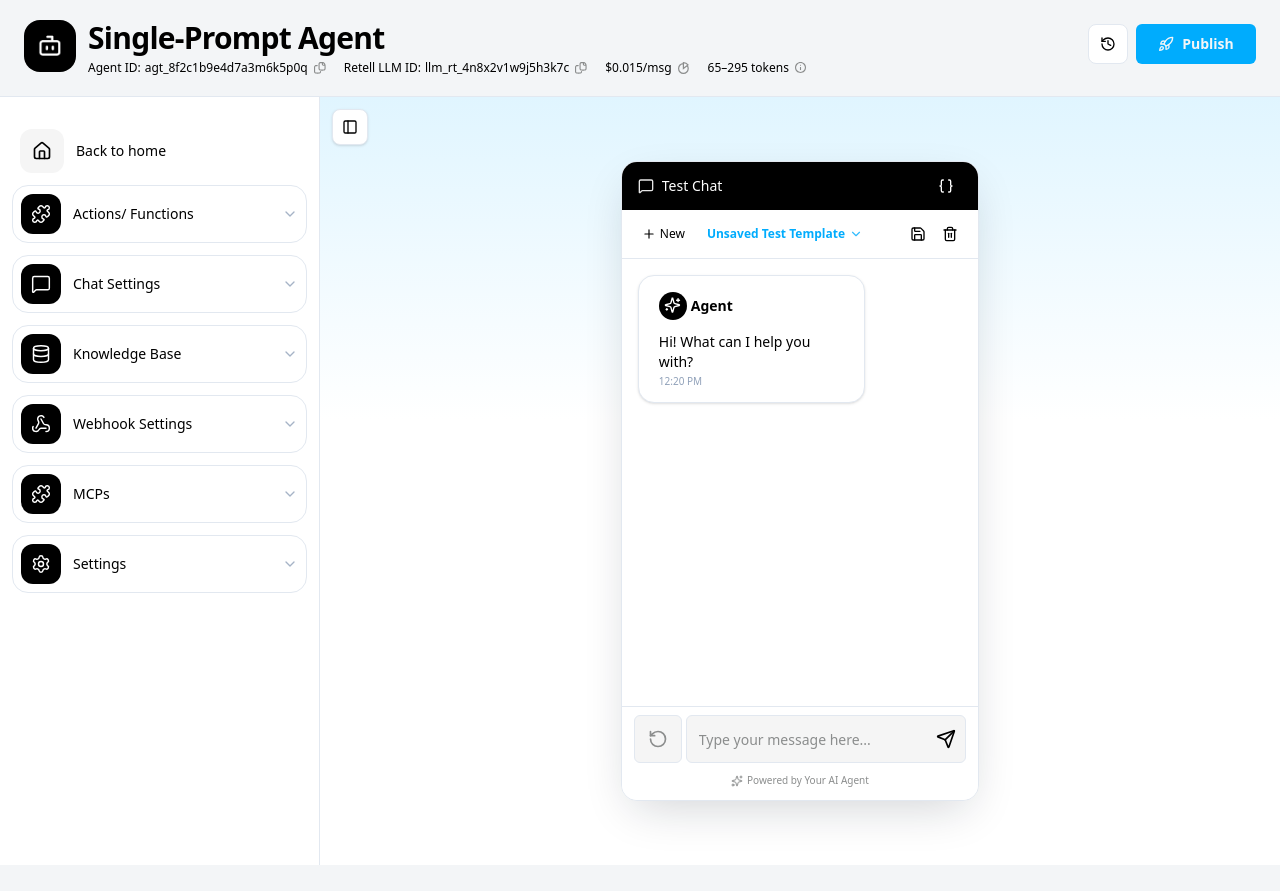
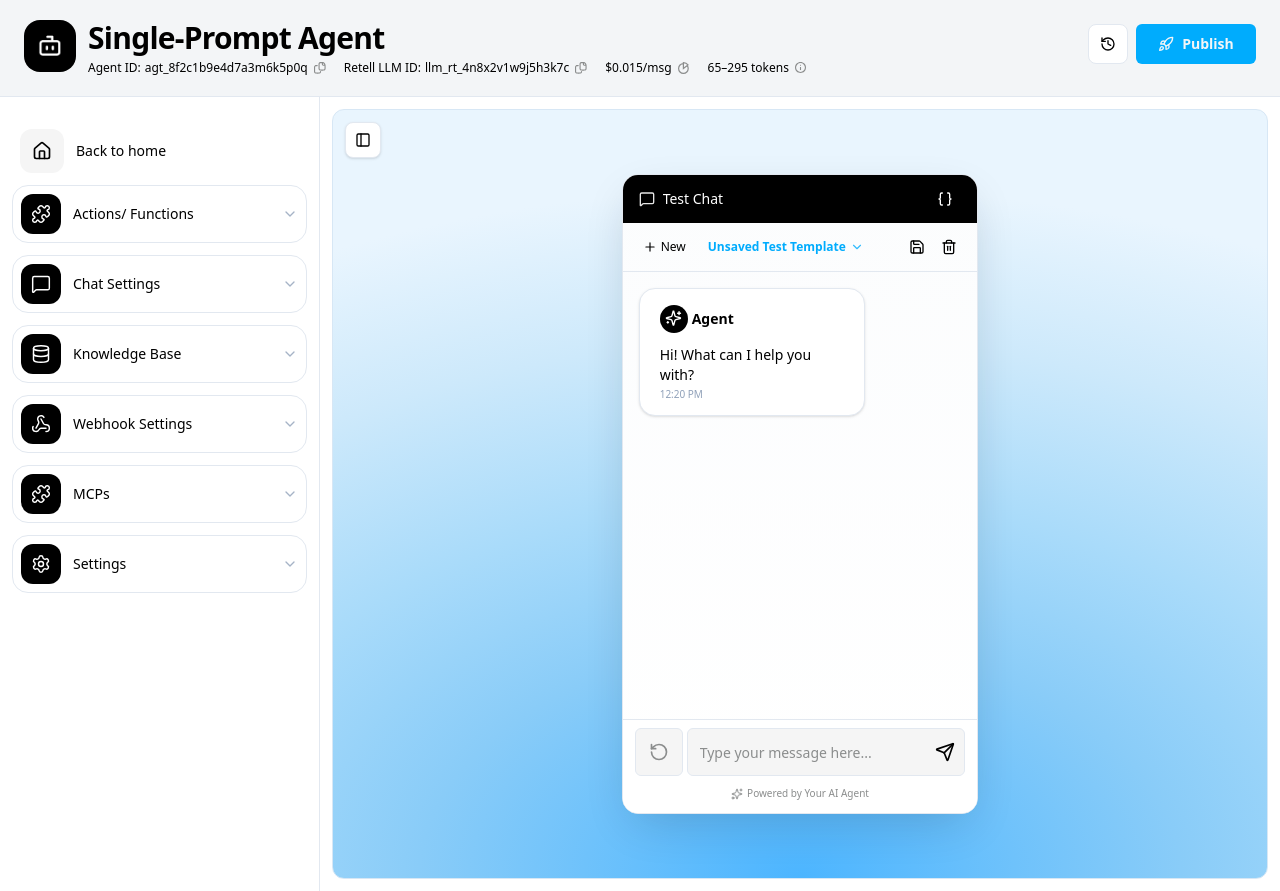
Before and after one commit to HaidarShah208/chatBase-final, a React (Vite) app: page /agents/1 in a window 1280 px wide. Before the commit the page ends 865 px from the top, so only its background shows below. Built offline with nearby package versions, Linux system fonts and the light colour scheme.

Commit message:
apply gradient

```diff
--- a/src/components/chatBot/ChatBot.tsx
+++ b/src/components/chatBot/ChatBot.tsx
@@ -30,7 +30,7 @@ export function ChatBot({
   return (
     <div
       className={cn(
-        'flex w-[40%] h-[80vh] min-h-[600px] max-w-auto flex-col overflow-hidden rounded-2xl border border-(--border) bg-(--white) shadow-[0_12px_40px_-12px_rgba(15,23,42,0.18)]',
+        'flex w-[41%] h-[80vh] min-h-[600px] max-w-auto flex-col overflow-hidden rounded-2xl border border-(--border) bg-(--white) shadow-[0_12px_40px_-12px_rgba(15,23,42,0.18)]',
         className,
       )}
     >
@@ -43,8 +43,8 @@ export function ChatBot({
           <Braces className="h-4 w-4" />
         </button>
       </header>
-
-      <div className="flex flex-wrap items-center justify-between gap-2 border-b border-(--border) bg-(--white) px-2 py-2 sm:px-3">
+      <div className="flex flex-col flex-1 min-h-0 bg-linear-to-b from-[#F8FAFC80] to-(--white)">
+      <div className="flex flex-wrap items-center justify-between gap-2 border-b border-(--border)  px-2 py-2 sm:px-3">
         <div className="flex min-w-0 flex-wrap items-center gap-1.5">
           <button
             type="button"
@@ -71,7 +71,7 @@ export function ChatBot({
         </div>
       </div>
 
-      <div className="min-h-0 flex-1 overflow-y-auto bg-(--white) p-4">
+      <div className="min-h-0 flex-1 overflow-y-auto  p-4">
         <div className="max-w-[70%] rounded-2xl border border-(--border) bg-(--white) px-5 py-4 shadow-sm">
           <div className="flex items-center gap-1">
             <span
@@ -121,5 +121,6 @@ export function ChatBot({
         </p>
       </div>
     </div>
+    </div>
   )
 }
--- a/src/pages/agent/AgentWorkspacePage.tsx
+++ b/src/pages/agent/AgentWorkspacePage.tsx
@@ -26,10 +26,12 @@ export function AgentWorkspacePage() {
           collapsed={!sidebarOpen}
         />
 
+        <div className="min-w-0 flex-1 bg-(--white) p-2 sm:p-3">
           <div
-          className="relative flex min-h-[calc(100vh-180px)] min-w-0 flex-1 flex-col"
+            className="relative flex min-h-[calc(100vh-188px)] w-full flex-col overflow-hidden rounded-xl border border-[#D7E7F5]"
             style={{
-            background: 'linear-gradient(180deg, var(--secondaryBlue) 0%, var(--white) 42%, var(--white) 100%)',
+              background:
+                'radial-gradient(120% 90% at 50% 100%, #4CB5FF 0%, #89CCF8 34%, #A9DBFA 55%, #CDE9FB 78%, #E9F5FE 100%)',
             }}
           >
             <button
@@ -44,7 +46,7 @@ export function AgentWorkspacePage() {
 
             <div className="flex flex-1 items-center justify-center px-4 py-16 sm:px-8">
               <ChatBot
-              className=" shadow-[0_16px_48px_-12px_rgba(15,23,42,0.2)]"
+                className="shadow-[0_16px_48px_-12px_rgba(15,23,42,0.2)]"
                 templateName="Unsaved Test Template"
                 poweredByText="Powered by Your AI Agent"
               />
@@ -52,5 +54,6 @@ export function AgentWorkspacePage() {
           </div>
         </div>
       </div>
+    </div>
   )
 }
```
Lines whose indentation alone changed are shown as unchanged.
